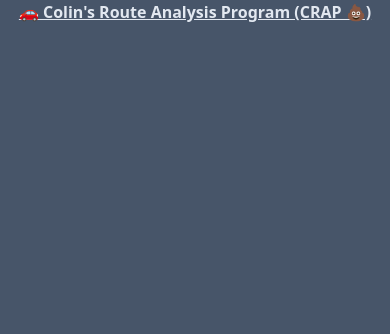
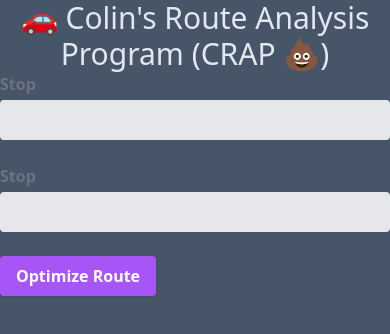
Before and after one commit to colinperepelken/routing-app, a React (Create React App) app in the folder web-app/: page / in a window 390 px wide. Shown: the top 334 px of the page. Built offline with nearby package versions, Linux system fonts and the light colour scheme.

Commit message:
Start bulding frontend

```diff
--- a/web-app/src/App.tsx
+++ b/web-app/src/App.tsx
@@ -1,10 +1,12 @@
 import React from 'react'
-import { Header } from './components/Header'
+import { Header } from './sections/header/Header'
+import { RouteInputSection } from './sections/routeInput/RouteInputSection'
 
 function App() {
     return (
         <div className="app text-slate-200 bg-slate-600 h-full">
             <Header />
+            <RouteInputSection />
         </div>
     )
 }
--- a/web-app/src/components/Header.tsx
+++ b/web-app/src/sections/header/Header.tsx
@@ -1,7 +1,7 @@
 export const Header = () => {
     return (
         <header>
-            <h1 className="font-bold underline text-center">
+            <h1 className="text-3xl text-center">
                 🚗 Colin&apos;s Route Analysis Program (CRAP 💩)
             </h1>
         </header>
--- /dev/null
+++ b/web-app/src/sections/routeInput/PlaceInput.tsx
@@ -0,0 +1,19 @@
+export const PlaceInput = () => (
+    <div className="md:flex md:items-center mb-6">
+        <div className="md:w-1/3">
+            <label
+                className="block text-gray-500 font-bold md:text-right mb-1 md:mb-0 pr-4"
+                htmlFor="inline-full-name"
+            >
+                Stop
+            </label>
+        </div>
+        <div className="md:w-2/3">
+            <input
+                className="bg-gray-200 appearance-none border-2 border-gray-200 rounded w-full py-2 px-4 text-gray-700 leading-tight focus:outline-none focus:bg-white focus:border-purple-500"
+                id="inline-full-name"
+                type="text"
+            />
+        </div>
+    </div>
+)
--- /dev/null
+++ b/web-app/src/sections/routeInput/RouteInputSection.tsx
@@ -0,0 +1,10 @@
+import { PlaceInput } from './PlaceInput'
+import { SubmitButton } from './SubmitButton'
+
+export const RouteInputSection = () => (
+    <div>
+        <PlaceInput />
+        <PlaceInput />
+        <SubmitButton />
+    </div>
+)
--- /dev/null
+++ b/web-app/src/sections/routeInput/SubmitButton.tsx
@@ -0,0 +1,13 @@
+export const SubmitButton = () => (
+    <div className="md:flex md:items-center">
+        <div className="md:w-1/3"></div>
+        <div className="md:w-2/3">
+            <button
+                className="shadow bg-purple-500 hover:bg-purple-400 focus:shadow-outline focus:outline-none text-white font-bold py-2 px-4 rounded"
+                type="button"
+            >
+                Optimize Route
+            </button>
+        </div>
+    </div>
+)
--- a/web-app/tailwind.config.js
+++ b/web-app/tailwind.config.js
@@ -1,10 +1,8 @@
 /** @type {import('tailwindcss').Config} */
 module.exports = {
-  content: [
-    "./src/**/*.{js,jsx,ts,tsx}",
-  ],
-  theme: {
-    extend: {},
-  },
-  plugins: [],
+    content: ['./src/**/*.{js,jsx,ts,tsx}'],
+    theme: {
+        extend: {},
+    },
+    plugins: [],
 }
```
